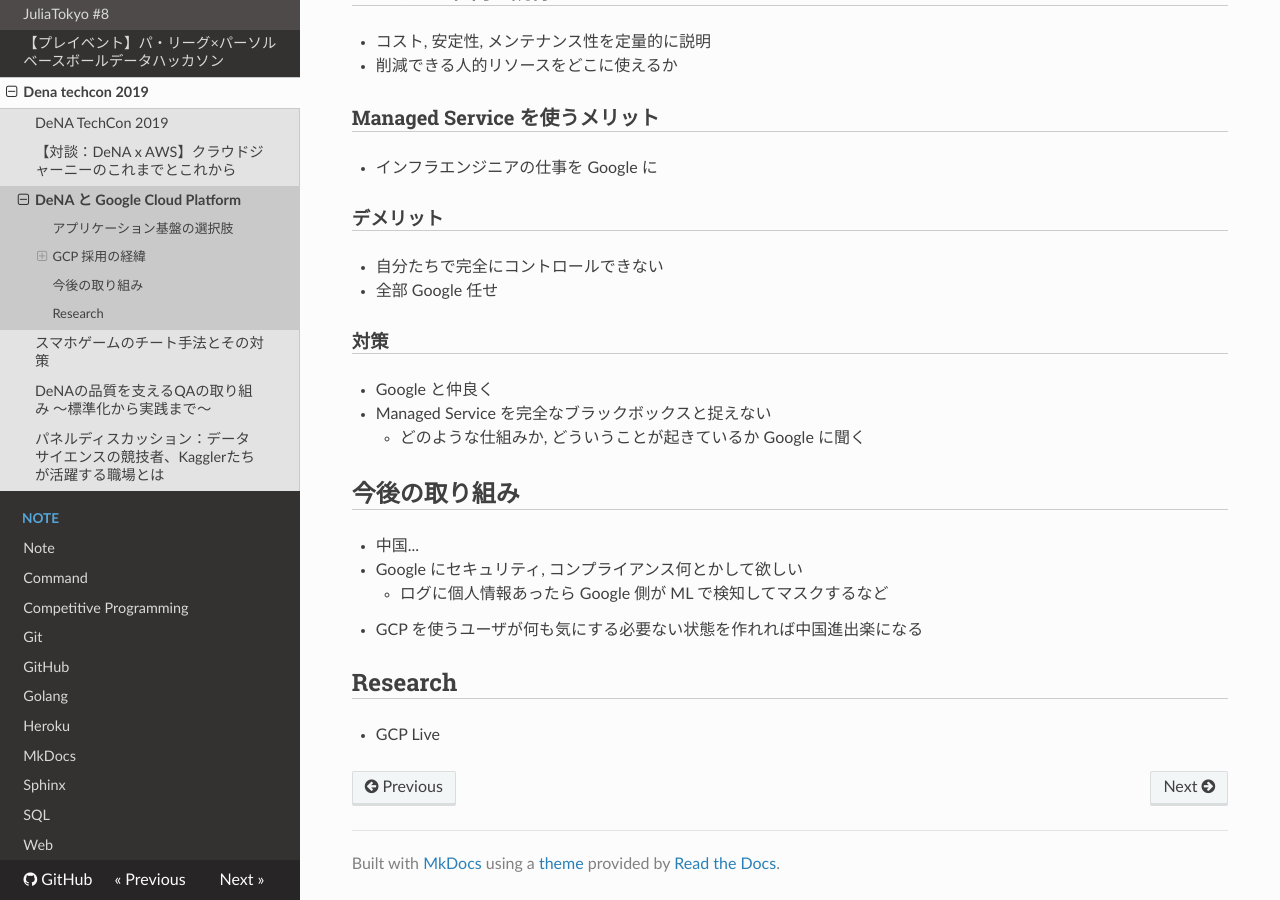
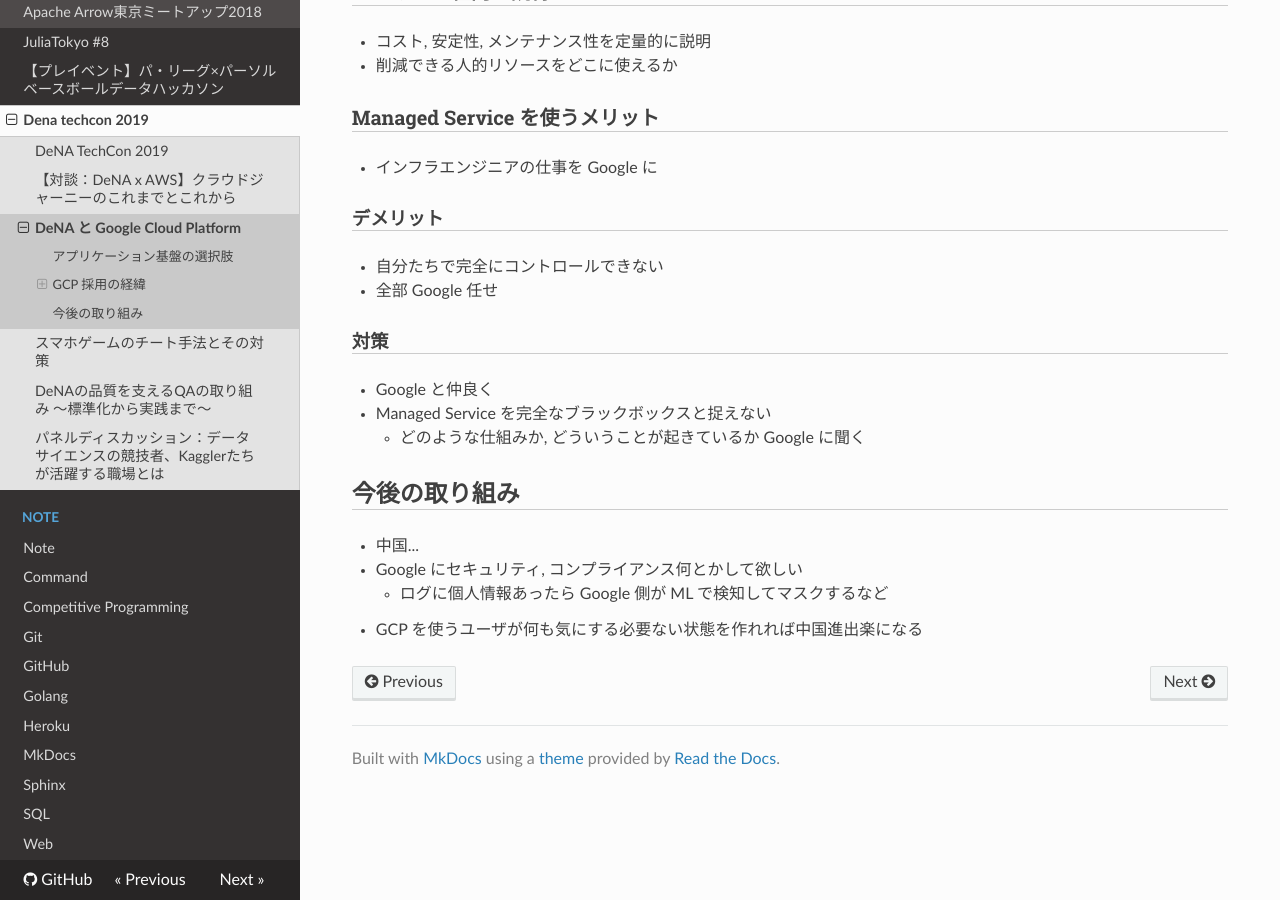
Before and after one commit to Doarakko/mkdocs-github-pages, an MkDocs documentation site: the page built from docs/event/dena-techcon-2019/dena-and-gcp.md, in a window 1280 px wide and 900 px high, scrolled down 601 px. Built offline with MkDocs 1.6.1, drawn with Linux system fonts in a browser that asks for light colours; nearby versions of some CDN libraries.

Commit message:
rm research

```diff
--- a/docs/event/dena-techcon-2019/dena-and-gcp.md
+++ b/docs/event/dena-techcon-2019/dena-and-gcp.md
@@ -30,6 +30,3 @@
 - Google にセキュリティ, コンプライアンス何とかして欲しい
     - ログに個人情報あったら Google 側が ML で検知してマスクするなど
 - GCP を使うユーザが何も気にする必要ない状態を作れれば中国進出楽になる
-
-## Research
-- GCP Live
```
